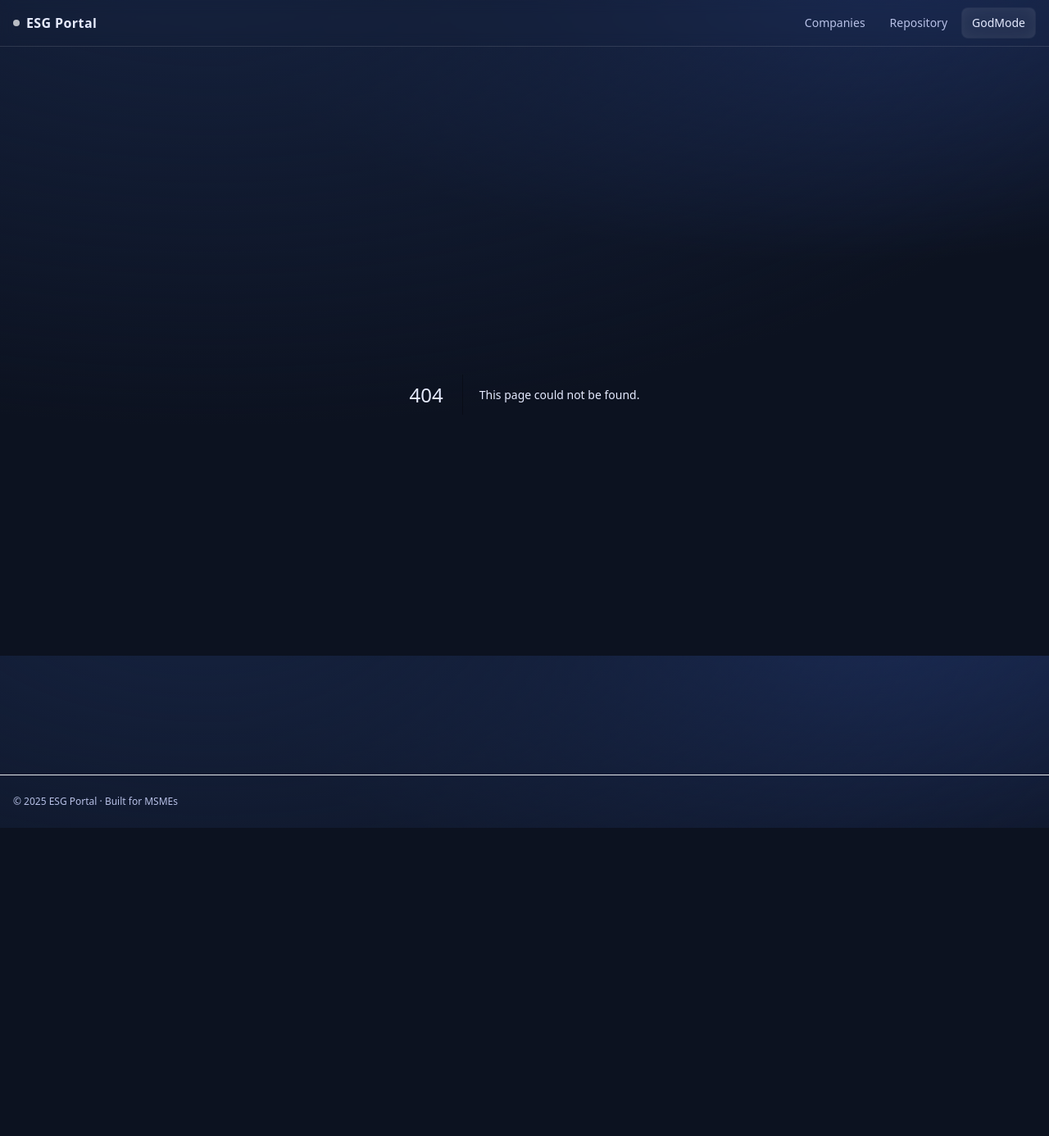
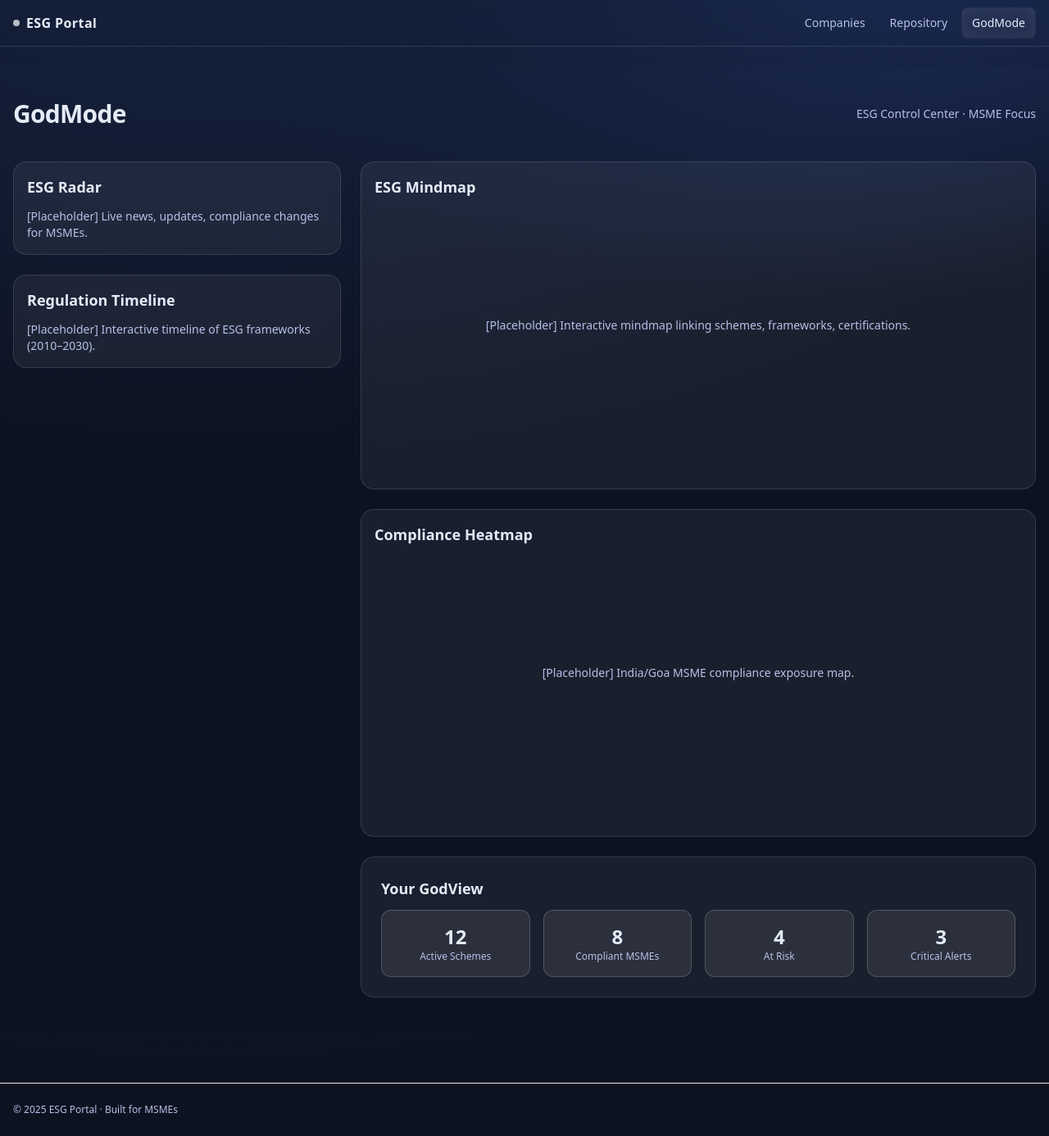
Before and after one commit to ferdinOEF/esg-portal, a Next.js app: page /godmode in a window 1280 px wide. Before the commit this address had no page. Shown: the whole page at 82% size. Before the commit the page ends 1010 px from the top, so only its background shows below. Built offline with nearby package versions, Linux system fonts and the light colour scheme.

Commit message:
feat(godmode): add MVP layout with placeholders (news, mindmap, heatmap, timeline, GodView)

```diff
--- /dev/null
+++ b/app/godmode/page.tsx
@@ -0,0 +1,97 @@
+// app/godmode/page.tsx
+import React from "react";
+
+export const runtime = "nodejs";
+
+export default function GodModePage() {
+  return (
+    <div className="min-h-screen bg-[var(--bg-0)] bg-[radial-gradient(1200px_600px_at_20%_-10%,#14203b_15%,transparent),radial-gradient(800px_400px_at_80%_-10%,#1d2f5e_10%,transparent)] text-[var(--text-1)]">
+      <div className="max-w-7xl mx-auto px-4 py-10 space-y-10">
+        {/* Page Header */}
+        <header className="flex items-center justify-between">
+          <h1 className="text-3xl font-bold tracking-tight">GodMode</h1>
+          <span className="text-sm text-[var(--text-2)]">
+            ESG Control Center · MSME Focus
+          </span>
+        </header>
+
+        {/* Grid Layout */}
+        <div className="grid grid-cols-1 lg:grid-cols-3 gap-6">
+          {/* Left Column */}
+          <div className="space-y-6">
+            {/* ESG News Feed */}
+            <section className="p-4 rounded-2xl bg-[var(--glass)] border border-[var(--border-1)] backdrop-blur">
+              <h2 className="text-lg font-semibold mb-3">ESG Radar</h2>
+              <div className="text-[var(--text-2)] text-sm">
+                [Placeholder] Live news, updates, compliance changes for MSMEs.
+              </div>
+            </section>
+
+            {/* Regulation Timeline */}
+            <section className="p-4 rounded-2xl bg-[var(--glass)] border border-[var(--border-1)] backdrop-blur">
+              <h2 className="text-lg font-semibold mb-3">Regulation Timeline</h2>
+              <div className="text-[var(--text-2)] text-sm">
+                [Placeholder] Interactive timeline of ESG frameworks (2010–2030).
+              </div>
+            </section>
+          </div>
+
+          {/* Center Column (Main Visuals) */}
+          <div className="space-y-6 lg:col-span-2">
+            {/* ESG Mindmap */}
+            <section className="p-6 rounded-2xl bg-[var(--glass)] border border-[var(--border-1)] backdrop-blur h-[400px] flex items-center justify-center">
+              <h2 className="text-lg font-semibold absolute top-4 left-4">
+                ESG Mindmap
+              </h2>
+              <div className="text-[var(--text-2)] text-sm text-center">
+                [Placeholder] Interactive mindmap linking schemes, frameworks,
+                certifications.
+              </div>
+            </section>
+
+            {/* Compliance Heatmap */}
+            <section className="p-6 rounded-2xl bg-[var(--glass)] border border-[var(--border-1)] backdrop-blur h-[400px] flex items-center justify-center">
+              <h2 className="text-lg font-semibold absolute top-4 left-4">
+                Compliance Heatmap
+              </h2>
+              <div className="text-[var(--text-2)] text-sm text-center">
+                [Placeholder] India/Goa MSME compliance exposure map.
+              </div>
+            </section>
+
+            {/* Personal GodView */}
+            <section className="p-6 rounded-2xl bg-[var(--glass)] border border-[var(--border-1)] backdrop-blur">
+              <h2 className="text-lg font-semibold mb-3">Your GodView</h2>
+              <div className="grid grid-cols-2 md:grid-cols-4 gap-4 text-center">
+                <div className="p-4 rounded-xl bg-[var(--chip)] border border-[var(--chip-border)]">
+                  <div className="text-2xl font-bold">12</div>
+                  <div className="text-xs text-[var(--text-2)]">
+                    Active Schemes
+                  </div>
+                </div>
+                <div className="p-4 rounded-xl bg-[var(--chip)] border border-[var(--chip-border)]">
+                  <div className="text-2xl font-bold">8</div>
+                  <div className="text-xs text-[var(--text-2)]">
+                    Compliant MSMEs
+                  </div>
+                </div>
+                <div className="p-4 rounded-xl bg-[var(--chip)] border border-[var(--chip-border)]">
+                  <div className="text-2xl font-bold">4</div>
+                  <div className="text-xs text-[var(--text-2)]">
+                    At Risk
+                  </div>
+                </div>
+                <div className="p-4 rounded-xl bg-[var(--chip)] border border-[var(--chip-border)]">
+                  <div className="text-2xl font-bold">3</div>
+                  <div className="text-xs text-[var(--text-2)]">
+                    Critical Alerts
+                  </div>
+                </div>
+              </div>
+            </section>
+          </div>
+        </div>
+      </div>
+    </div>
+  );
+}
```
